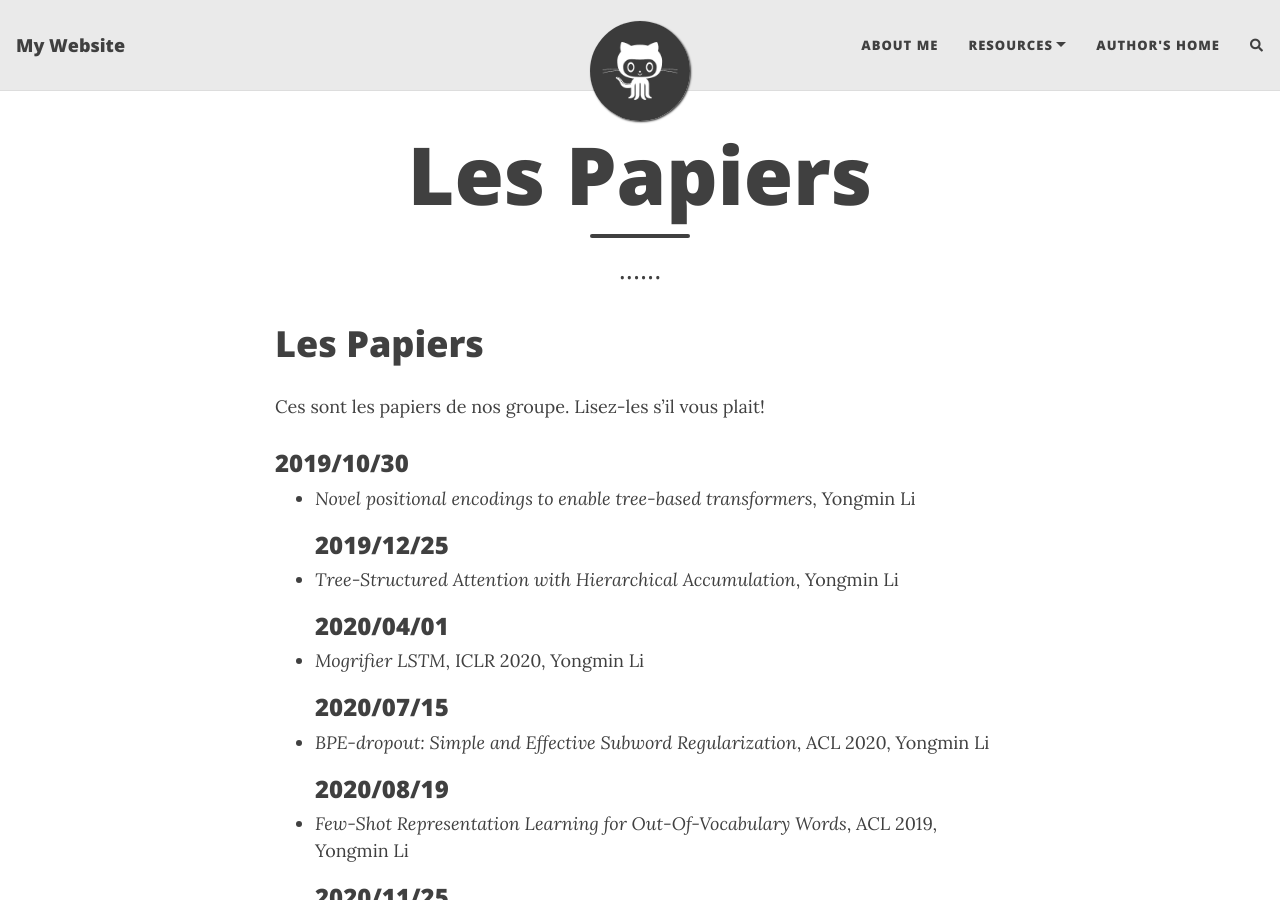
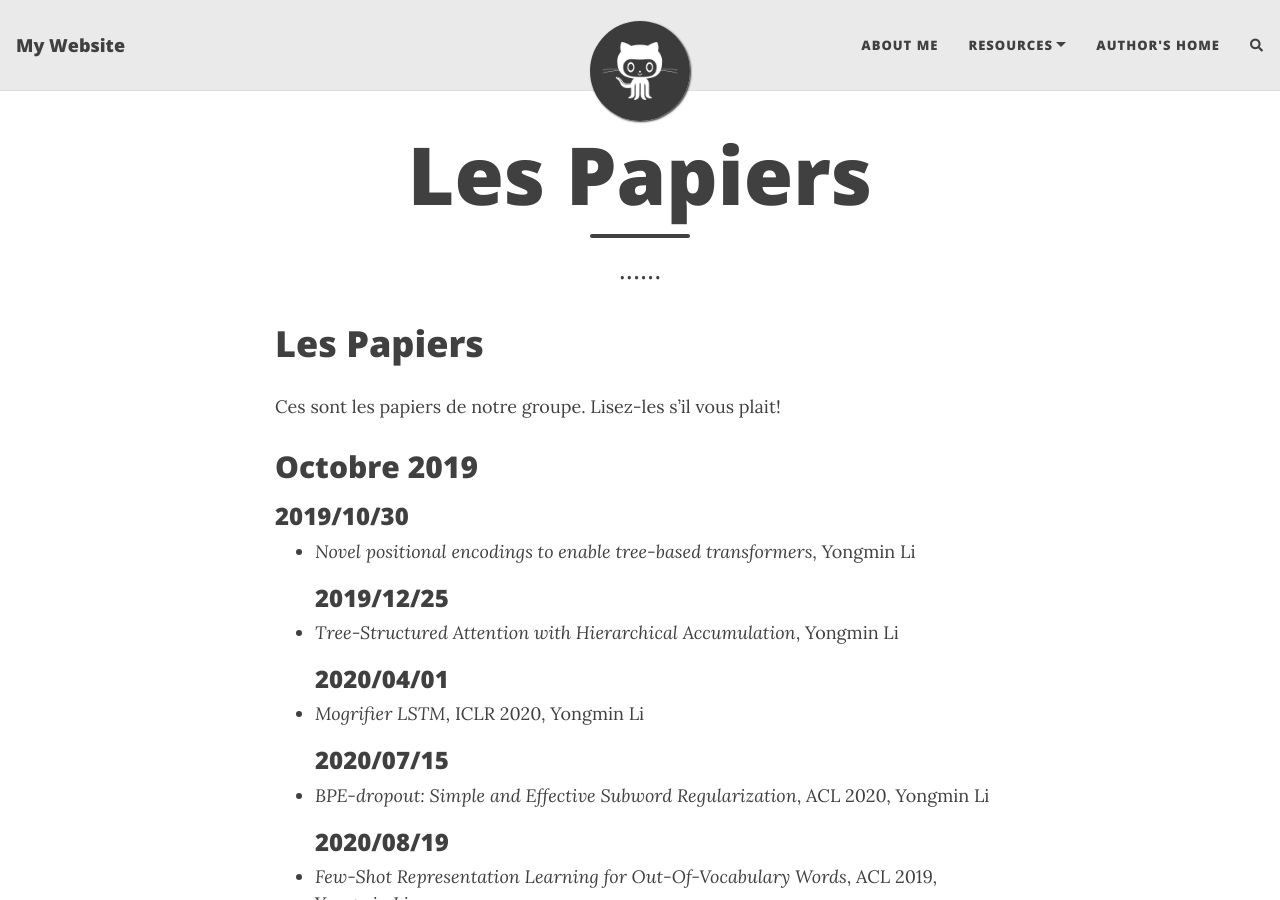
Before and after one commit to eecshope/LesPapiers, a Jekyll site: the page built from papiers.md, in a window 1280 px wide and 900 px high. Built offline with Jekyll 4.4.1, drawn with Linux system fonts in a browser that asks for light colours; nearby versions of some CDN libraries; comment, search, counter and statistics services are not loaded.

Commit message:
Update papiers.md

```diff
--- a/papiers.md
+++ b/papiers.md
@@ -4,7 +4,9 @@ title: Les Papiers
 subtitle: ......
 ---
 # Les Papiers
-Ces sont les papiers de nos groupe. Lisez-les s'il vous plait!
+Ces sont les papiers de notre groupe. Lisez-les s'il vous plait!
+
+## Octobre 2019
 ### 2019/10/30
 - *Novel positional encodings to enable tree-based transformers*, Yongmin Li
 ### 2019/12/25
```
